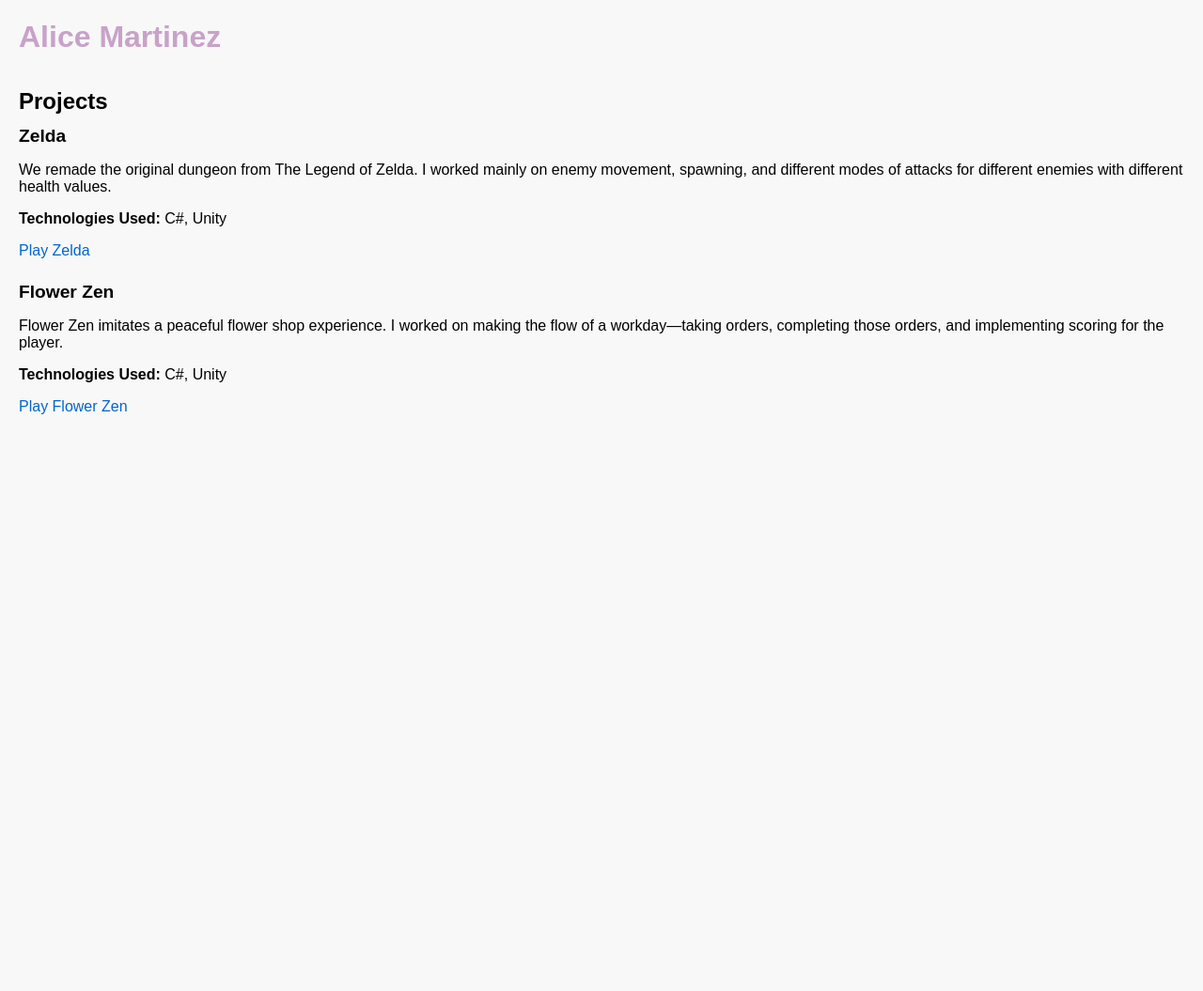
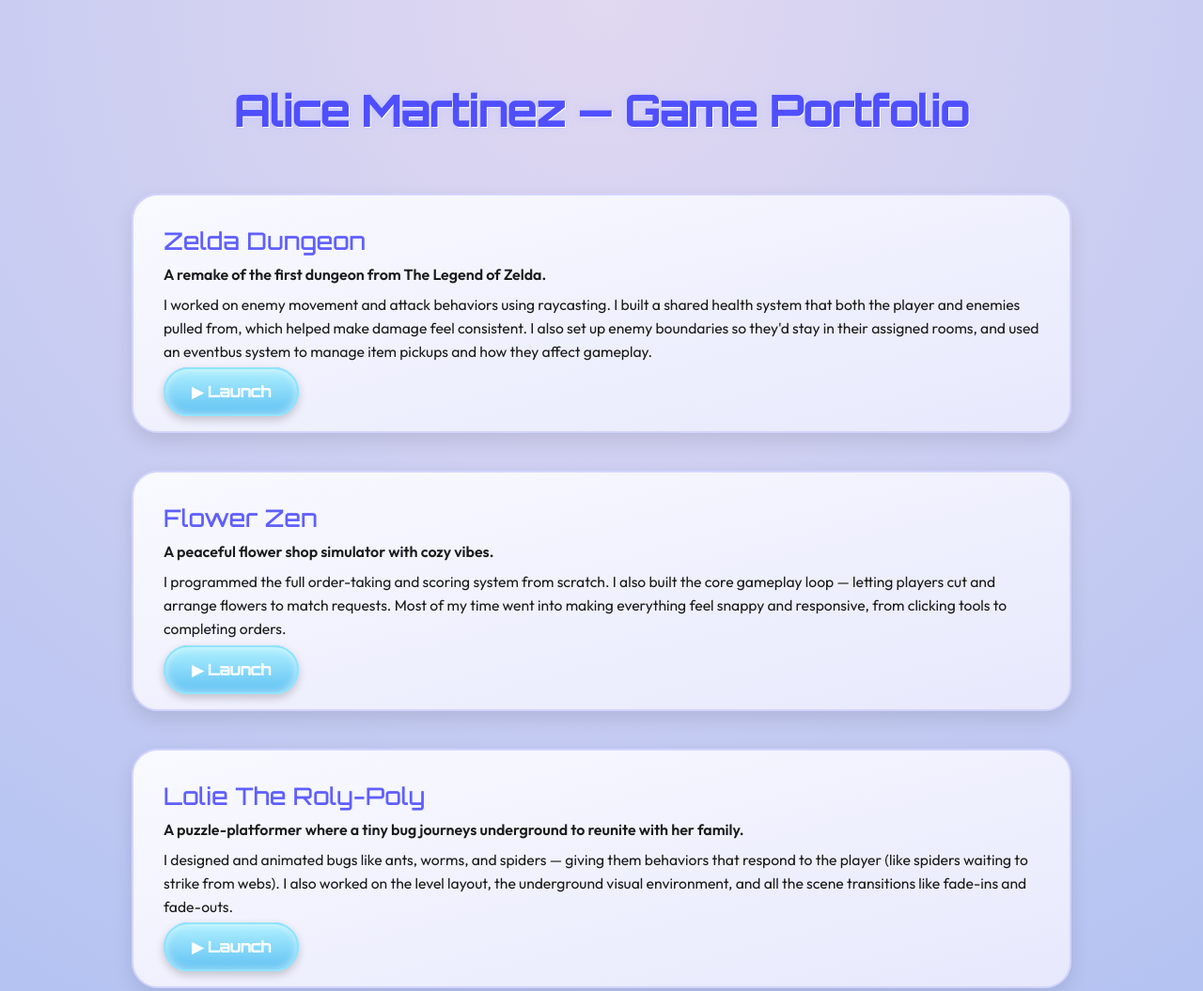
Before and after one commit to alicemmartinez/alicemmartinez.github.io, a plain HTML site: page index.html in a window 1280 px wide. Shown: the top 1055 px of the page at 94% size. Before the commit the page ends 800 px from the top, so only its background shows below. Drawn offline with Linux system fonts and the light colour scheme.

Commit message:
Added Lolie

```diff
--- a/index.html
+++ b/index.html
@@ -1,85 +1,119 @@
 <!DOCTYPE html>
-<html>
+<html lang="en">
 <head>
     <meta charset="UTF-8">
-  <title>Alice Martinez - Portfolio</title>
+    <title>Alice Martinez — Game Portfolio</title>
+    <link href="https://fonts.googleapis.com/css2?family=Orbitron:wght@500&family=Outfit:wght@400;600&display=swap" rel="stylesheet">
     <style>
         body {
-      font-family: Arial, sans-serif;
-      margin: 20px;
-      background-color: #f8f8f8;
+            margin: 0;
+            padding: 60px 20px;
+            background: radial-gradient(circle at top, #e1d8f1, #b2c2f2);
+            font-family: 'Outfit', sans-serif;
+            color: #1b1b1b;
         }
-    .name {
-      color: #C8A2C8; /* Lilac Purple */
-      font-size: 2em;
-      margin-bottom: 0.5em;
+
+        h1 {
+            font-family: 'Orbitron', sans-serif;
+            text-align: center;
+            font-size: 2.8em;
+            color: #4f4fff;
+            text-shadow: 1px 1px #fff, 0 0 10px #c7c7ff;
+            margin-bottom: 60px;
         }
-    h2 {
-      margin-top: 1.5em;
-      margin-bottom: 0.5em;
+
+        .container {
+            max-width: 1000px;
+            margin: auto;
+            display: grid;
+            gap: 40px;
         }
+
         .project {
-      margin-bottom: 1.5em;
+            background: linear-gradient(to bottom right, #f9faff, #e7e8fc);
+            border-radius: 28px;
+            padding: 32px;
+            box-shadow: 0 8px 20px rgba(0, 0, 0, 0.1);
+            border: 2px solid #d2d4ff;
+            transition: transform 0.2s ease;
         }
+
+            .project:hover {
+                transform: scale(1.015);
+            }
+
         .project-title {
+            font-family: 'Orbitron', sans-serif;
+            font-size: 1.6em;
+            color: #5f5fff;
+            margin-bottom: 10px;
+        }
+
+        .description {
+            font-weight: 600;
+            margin-bottom: 10px;
+        }
+
+        .contributions {
+            font-size: 0.98em;
+            line-height: 1.6;
+            margin-bottom: 20px;
+        }
+
+        .play-button {
+            background: linear-gradient(to bottom, #b0f0ff, #61c2f3);
+            border: 2px solid #90e4ff;
+            border-radius: 40px;
+            color: white;
+            padding: 14px 28px;
+            font-size: 1em;
             font-weight: bold;
-      font-size: 1.2em;
-      margin-bottom: 0.2em;
+            font-family: 'Orbitron', sans-serif;
+            text-decoration: none;
+            box-shadow: 0 4px 10px rgba(0, 0, 0, 0.2), inset 0 0 8px rgba(255, 255, 255, 0.6);
+            transition: all 0.25s ease;
         }
-    .project-description {
-      margin-bottom: 0.5em;
-    }
-    a {
-      color: #0066cc;
-      text-decoration: none;
-    }
-    a:hover {
-      text-decoration: underline;
+
+            .play-button:hover {
+                background: linear-gradient(to bottom, #61c2f3, #3a98d8);
+                transform: scale(1.05);
+                box-shadow: 0 6px 14px rgba(0, 0, 0, 0.3);
             }
     </style>
 </head>
 <body>
 
-  <!-- Name in Lilac Purple -->
-  <h1 class="name">Alice Martinez</h1>
+    <h1>Alice Martinez — Game Portfolio</h1>
 
-  <!-- Projects Heading -->
-  <h2>Projects</h2>
+    <div class="container">
 
-  <!-- Zelda (P1) -->
         <div class="project">
-    <div class="project-title">Zelda</div>
-    <div class="project-description">
-      <p>
-        We remade the original dungeon from The Legend of Zelda. I worked mainly on
-        enemy movement, spawning, and different modes of attacks for different enemies
-        with different health values.
-      </p>
-      <p><strong>Technologies Used:</strong> C#, Unity</p>
+            <div class="project-title">Zelda Dungeon</div>
+            <div class="description">A remake of the first dungeon from The Legend of Zelda.</div>
+            <div class="contributions">
+                I worked on enemy movement and attack behaviors using raycasting. I built a shared health system that both the player and enemies pulled from, which helped make damage feel consistent. I also set up enemy boundaries so they'd stay in their assigned rooms, and used an eventbus system to manage item pickups and how they affect gameplay.
             </div>
-    <p>
-      <a href="https://alicemartinez.itch.io/zelda" target="_blank">
-        Play Zelda
-      </a>
-    </p>
+            <a href="https://alicemartinez.itch.io/zelda" class="play-button" target="_blank">▶ Launch</a>
         </div>
 
-  <!-- Flower Zen (P2) -->
         <div class="project">
             <div class="project-title">Flower Zen</div>
-    <div class="project-description">
-      <p>
-        Flower Zen imitates a peaceful flower shop experience. I worked on making
-        the flow of a workday—taking orders, completing those orders, and implementing
-        scoring for the player.
-      </p>
-      <p><strong>Technologies Used:</strong> C#, Unity</p>
+            <div class="description">A peaceful flower shop simulator with cozy vibes.</div>
+            <div class="contributions">
+                I programmed the full order-taking and scoring system from scratch. I also built the core gameplay loop — letting players cut and arrange flowers to match requests. Most of my time went into making everything feel snappy and responsive, from clicking tools to completing orders.
             </div>
-    <p>
-      <a href="https://alicemartinez.itch.io/flower-zen" target="_blank">
-        Play Flower Zen
-      </a>
-    </p>
+            <a href="https://alicemartinez.itch.io/flower-zen" class="play-button" target="_blank">▶ Launch</a>
+        </div>
+
+        <div class="project">
+            <div class="project-title">Lolie The Roly-Poly</div>
+            <div class="description">A puzzle-platformer where a tiny bug journeys underground to reunite with her family.</div>
+            <div class="contributions">
+                I designed and animated bugs like ants, worms, and spiders — giving them behaviors that respond to the player (like spiders waiting to strike from webs). I also worked on the level layout, the underground visual environment, and all the scene transitions like fade-ins and fade-outs.
+            </div>
+            <a href="https://alicemartinez.itch.io/lolie" class="play-button" target="_blank">▶ Launch</a>
+        </div>
+
     </div>
 
 </body>
```
Lines whose indentation alone changed are shown as unchanged.
